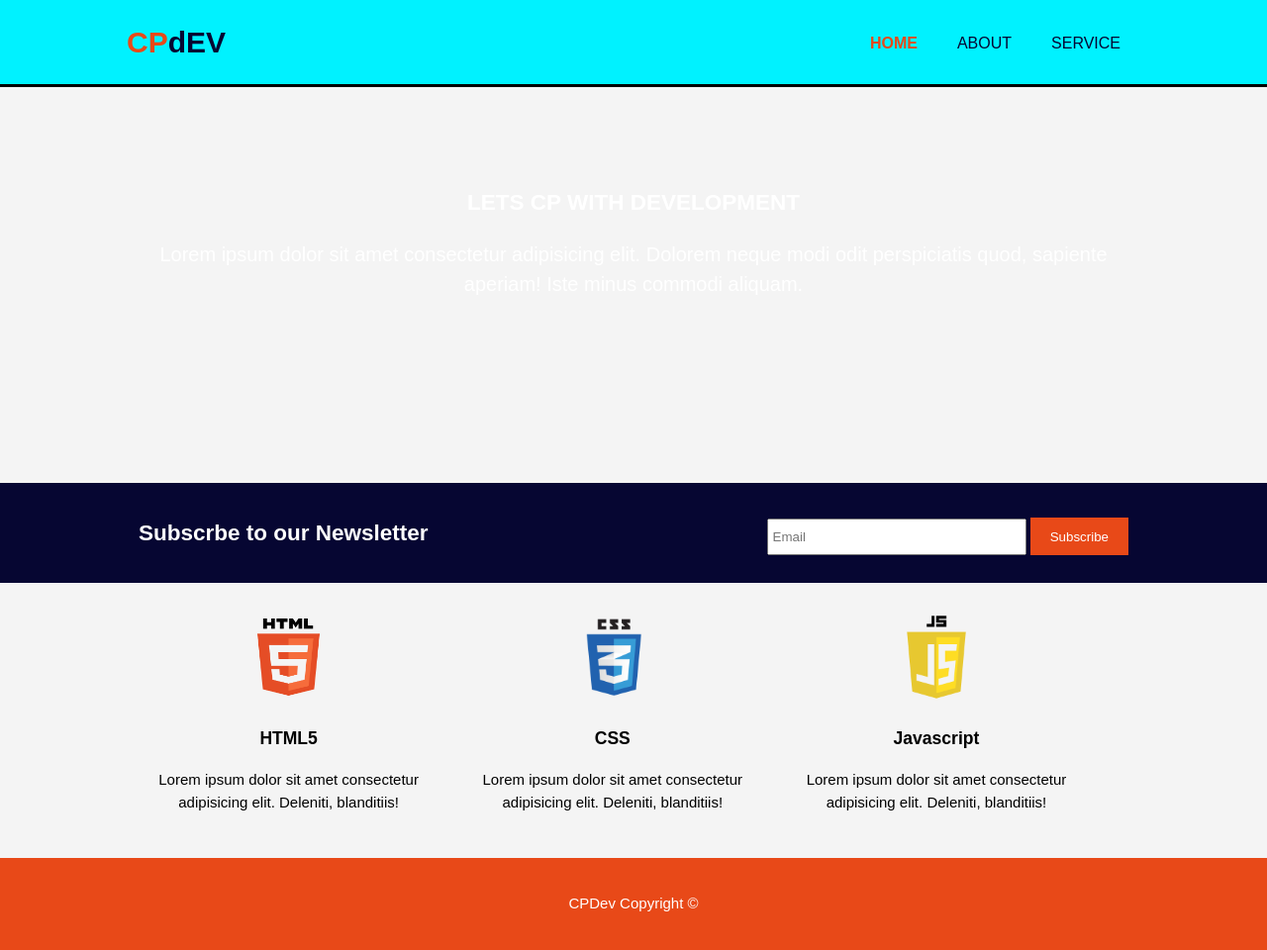
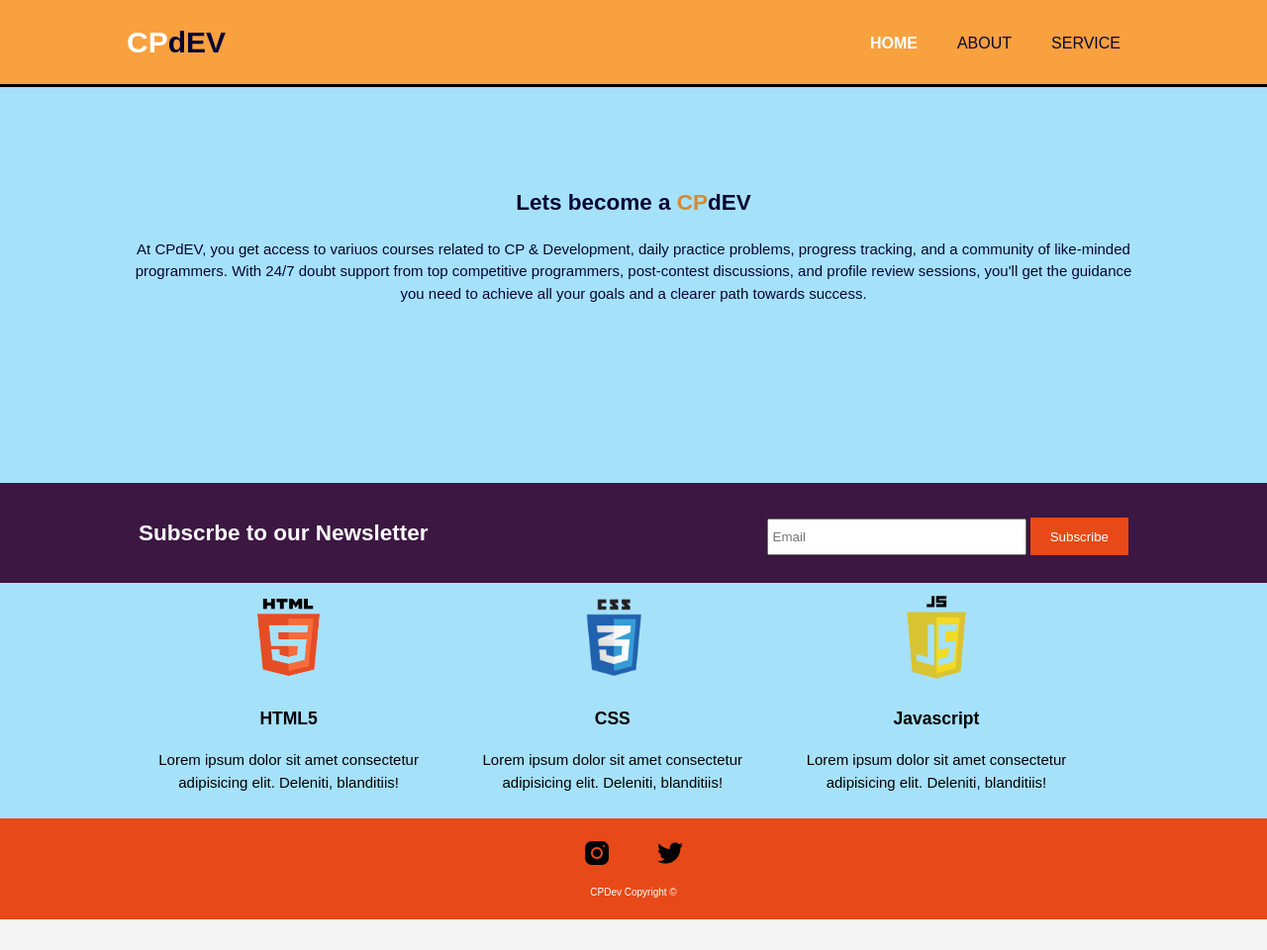
Before and after one commit to utsxvrai/CPdEV, a plain HTML site: page index.html in a window 1280 px wide. Shown: the whole page at 99% size. After the commit the page ends 929 px from the top, so only its background shows below. Drawn offline with Linux system fonts and the light colour scheme.

Commit message:
ADDED SOCIALS

```diff
--- a/CSS/style.css
+++ b/CSS/style.css
@@ -24,11 +24,15 @@ ul{
     margin-bottom: 10px;
 
 }
+.highlight{
+    color: #D58936;
+    font-weight: bold;
+}
 
 /* header */
 
 header{
-    background: #00f2ff;
+    background: #F9A03F;
     color: #ffffff;
     padding-top: 0;
     min-height: 70px;
@@ -59,7 +63,7 @@ header nav{
 }
 
 header .highlight , header .current a{
-    color: #e84918;
+    color: #ffffff;
     font-weight: bold;
 }
 
@@ -73,8 +77,8 @@ header a:hover{
 #showcase{
     min-height: 400px;
     text-align: center;
-    color: #ffffff;
-    background: url('../img/dv.png') ;
+    color: #060632;
+    background: #A6E1FA ;
 }
 
 #showcase h1{
@@ -82,7 +86,7 @@ header a:hover{
     margin-top: 100px ;
 }
 #showcase p{
-    font-size: 20px;
+    font-size: 15px;
 }
 
 /* newsletter */
@@ -90,7 +94,7 @@ header a:hover{
 #newsletter{
     padding: 15px;
     color: #ffffff;
-    background: #060632 ;
+    background: #3C1742 ;
 }
 #newsletter h1{
     float: left;
@@ -118,7 +122,8 @@ header a:hover{
 /* boxes */
 
 #boxes{
-    margin-top: 20px;
+    margin-top: 0px;
+    background: #A6E1FA;
 }
 
 #boxes .box{
@@ -167,11 +172,22 @@ ul#services li{
 
 footer{
     padding: 20px;
-    margin-top: 20px;
+    margin-top:0px;
     color: #ffffff;
     background-color: #e84918;
     text-align: center;
 }
+footer p{
+    font-size: x-small;
+    margin-bottom: 0%;
+}
+
+.link{
+    float: middle;
+    display: inline;
+    padding: 0 20px 0 20px;
+}
+
 
 /* media queries */
 
--- a/index.html
+++ b/index.html
@@ -27,8 +27,10 @@
 
         <section id="showcase">
             <div class="container">
-                <h1>LETS CP WITH DEVELOPMENT</h1>
-                <p>Lorem ipsum dolor sit amet consectetur adipisicing elit. Dolorem neque modi odit perspiciatis quod, sapiente aperiam! Iste minus commodi aliquam.</p>
+                <h1>Lets become a <span class="highlight">CP</span>dEV</h1>
+                <p>At CPdEV, you get access to variuos courses related to CP & Development, daily practice problems, progress tracking, and a community of like-minded
+                programmers. With 24/7 doubt support from top competitive programmers, post-contest discussions, and profile review
+                sessions, you'll get the guidance you need to achieve all your goals and a clearer path towards success.</p>
             </div>
         </section>
 
@@ -67,6 +69,12 @@
         </section>
 
         <footer>
+            <div class="socials">
+
+                <a class ="link" href="https://www.instagram.com/cpdev.io/"><img src="./img/icons8-instagram-30.png"></a>
+                <a class="link" href="https://twitter.com/CPDev_io/"><img src="./img/icons8-twitter-30.png"></a>
+
+            </div>
             <p>CPDev Copyright &copy;</p>
         </footer>
 
```
Also changed, not shown: img/icons8-instagram-30.png (added), img/icons8-twitter-30.png (added), img/pexels-photo-270348.jpeg, 1 other file.
